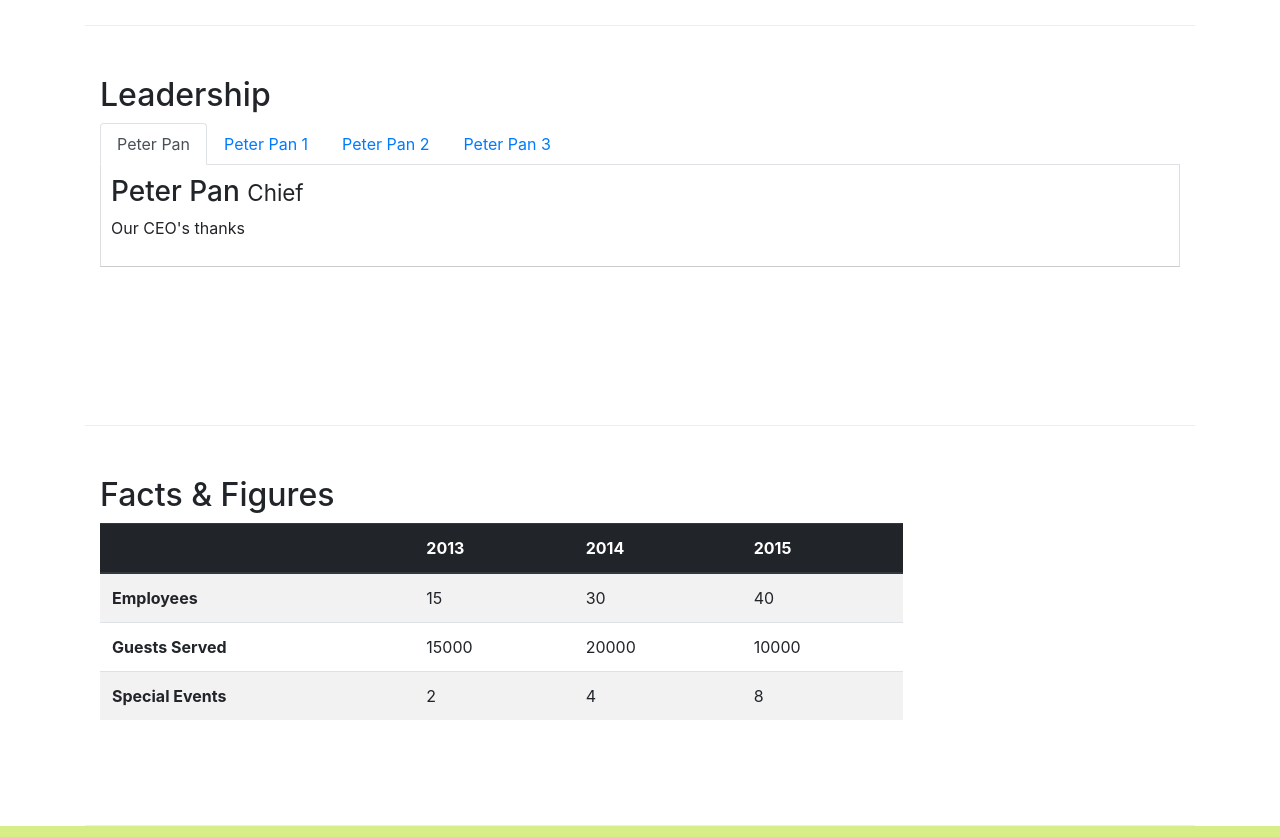
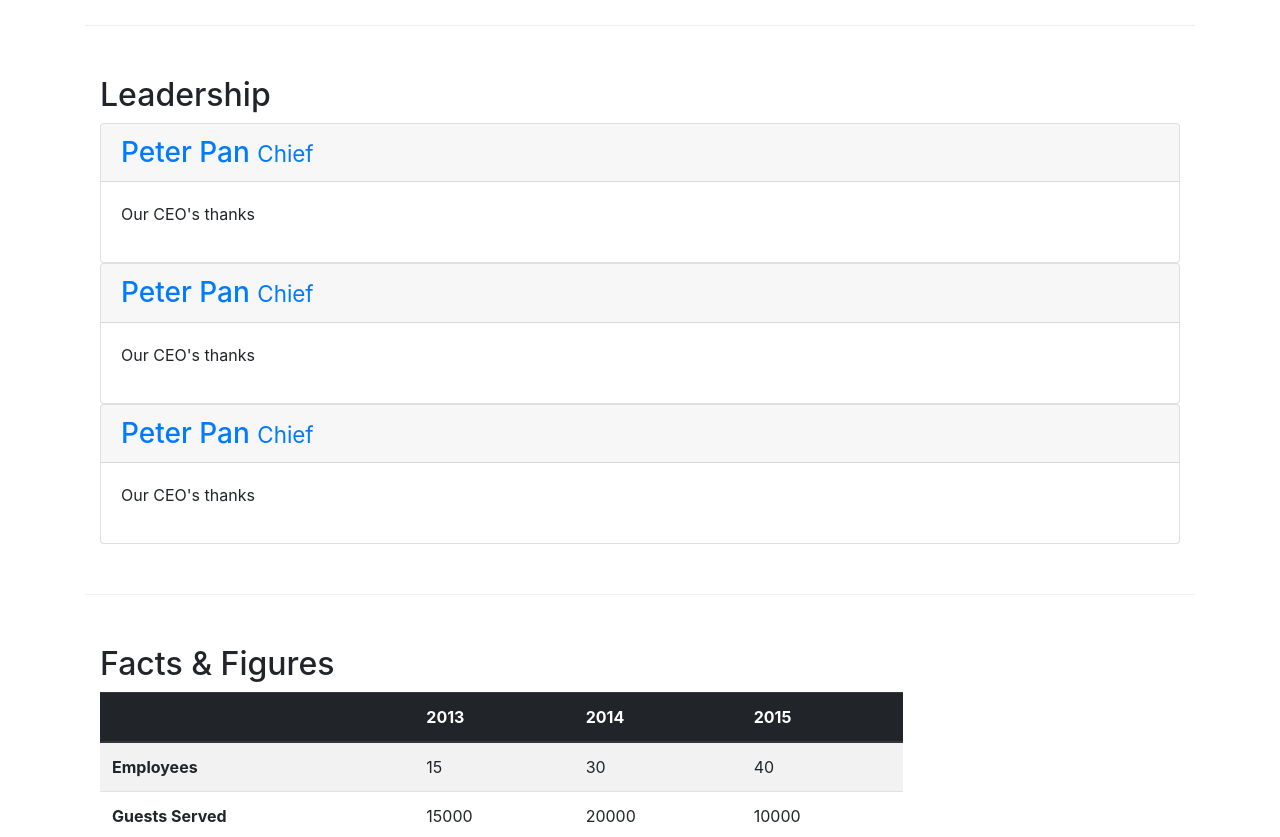
Before and after one commit to Hirusha1-cpu/FullStack, a website: page aboutus.html in a window 1280 px wide. Shown: the part 1820-2657 px from the top of the page. Drawn offline with nearby package versions, Linux system fonts and the light colour scheme.

Commit message:
6th commit

```diff
--- a/aboutus.html
+++ b/aboutus.html
@@ -135,8 +135,8 @@
         </div>
         <div class="row row-content">
             <div class="col-12">
-              <h2>Leadership</h2>
-              <ul class="nav nav-tabs">
+                <h2>Leadership</h2>
+                <!-- <ul class="nav nav-tabs">
                 <li class="nav-item">
                   <a class="nav-link active" href="#peter" role="tab" data-toggle="tab">Peter Pan</a>
                 </li>
@@ -149,8 +149,9 @@
                 <li class="nav-item">
                   <a class="nav-link" href="#peter3" role="tab" data-toggle="tab">Peter Pan 3</a>
                 </li>
-              </ul>
-              <div class="tab-content">
+              </ul> -->
+
+                <!-- <div class="tab-content">
                 <div role="tabpanel" class="tab-pane fade show active" id="peter">
                   <h3>Peter Pan <small>Chief</small></h3>
                   <p class="d-none d-sm-block">Our CEO's thanks</p>
@@ -167,9 +168,68 @@
                   <h3>Peter Pan 3 <small>Chief</small></h3>
                   <p class="d-none d-sm-block">Our CEO's thanks 3</p>
                 </div>
-              </div>
+              </div> -->
+                <div id="accordion">
+                    <div class="card">
+                        <div class="card-header" role="tab" id="peterhead">
+
+                            <h3 class="mb-0">
+                               <a data-toggle="collapse" data-target="#peter" href="">Peter Pan <small>Chief</small></a>
+                            </h3>
+                        </div>
+
+                        <div role="tabpanel" class="collapse show " data-parent="#accordion" id="peter">
+                            <div class="card-body">
+
+                                <p class="d-none d-sm-block">Our CEO's thanks</p>
+                            </div>
+                        </div>
+                    </div>
+                    <div class="card">
+                        <div class="card-header" role="tab" id="peterhead">
+
+                            <h3 class="mb-0">
+                               <a data-toggle="collapse" data-target="#peter1" href="">Peter Pan <small>Chief</small></a>
+                            </h3>
+                        </div>
+
+                        <div role="tabpanel" class="collapse show " data-parent="#accordion" id="peter1">
+                            <div class="card-body">
+
+                                <p class="d-none d-sm-block">Our CEO's thanks</p>
+                            </div>
+                        </div>
+                    </div>
+                    <div class="card">
+                        <div class="card-header" role="tab" id="peterhead">
+
+                            <h3 class="mb-0">
+                               <a data-toggle="collapse" data-target="#peter2" href="">Peter Pan <small>Chief</small></a>
+                            </h3>
+                        </div>
+
+                        <div role="tabpanel" class="collapse show " data-parent="#accordion" id="peter2">
+                            <div class="card-body">
+
+                                <p class="d-none d-sm-block">Our CEO's thanks</p>
+                            </div>
+                        </div>
+                    </div>
+                    <!-- <div role="tabpanel" class="tab-pane fade" id="peter1">
+                        <h3>Peter Pan 1 <small>Chief</small></h3>
+                        <p class="d-none d-sm-block">Our CEO's thanks 1</p>
+                    </div>
+                    <div role="tabpanel" class="tab-pane fade" id="peter2">
+                        <h3>Peter Pan 2 <small>Chief</small></h3>
+                        <p class="d-none d-sm-block">Our CEO's thanks 2</p>
+                    </div>
+                    <div role="tabpanel" class="tab-pane fade" id="peter3">
+                        <h3>Peter Pan 3 <small>Chief</small></h3>
+                        <p class="d-none d-sm-block">Our CEO's thanks 3</p>
+                    </div> -->
+                </div>
             </div>
-          </div>
+        </div>
 
         <div class="row row-content">
             <div class="col-12 col-sm-9">
```
